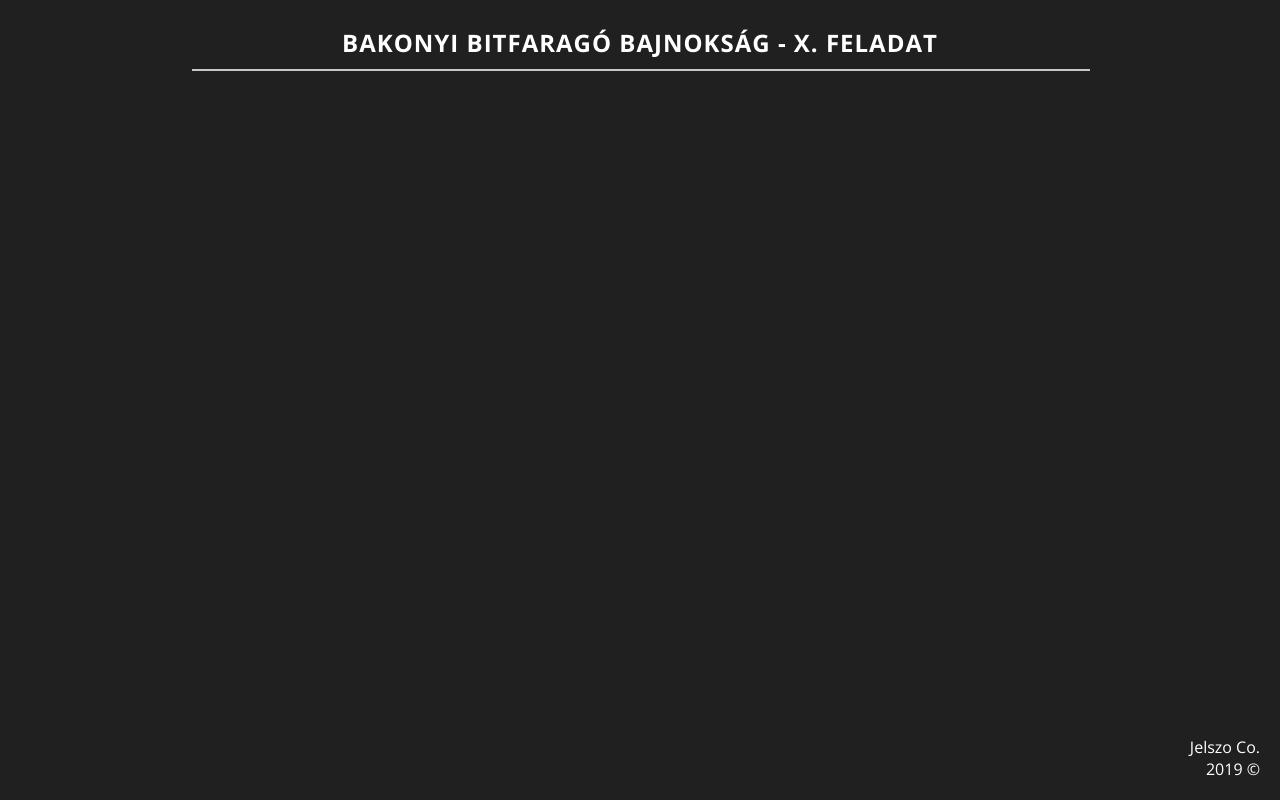
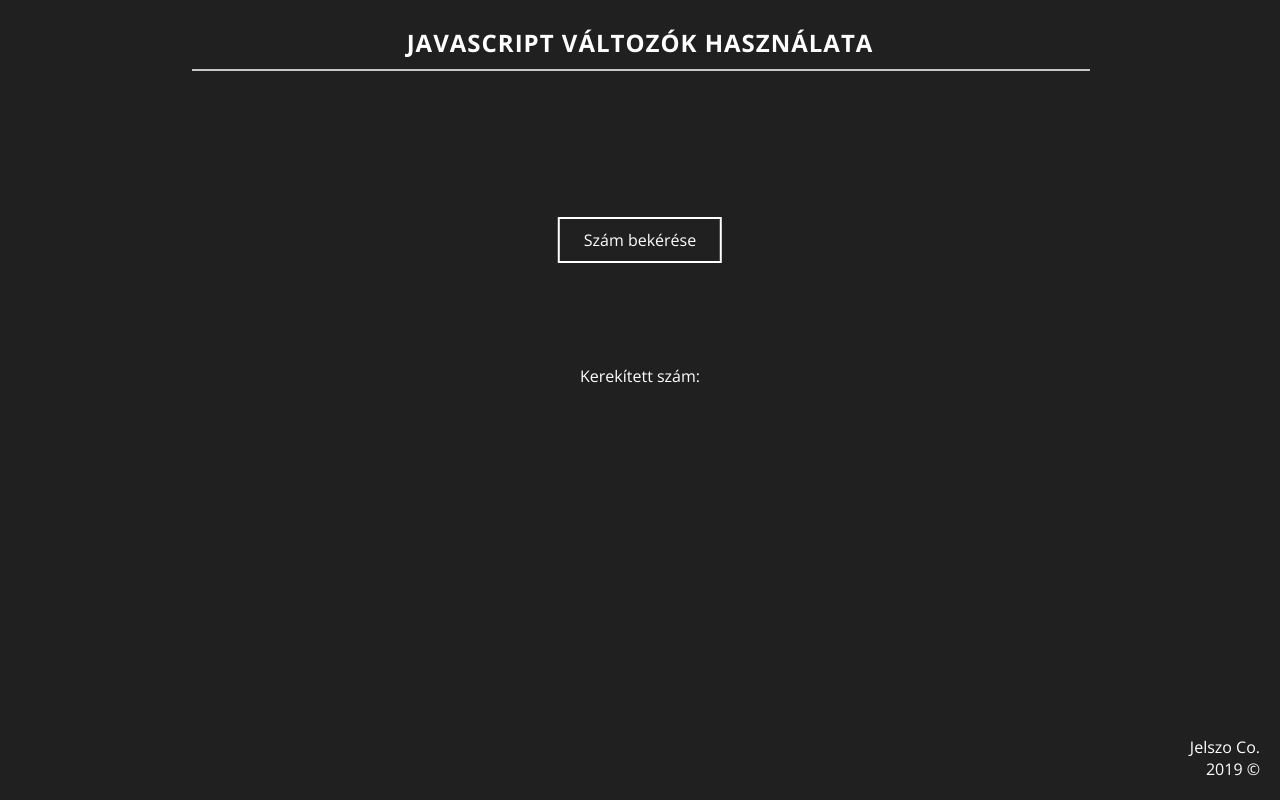
Before and after one commit to jelszo-co/b3-2019, a plain HTML site: page Round1/6/6.html in a window 1280 px wide. Drawn offline with nearby package versions, Linux system fonts and the light colour scheme.

Commit message:
Complete 6

```diff
--- a/Round1/6/6.html
+++ b/Round1/6/6.html
@@ -12,7 +12,7 @@
 
 		<link rel="shortcut icon" href="../../favicon.png" />
 
-		<title>B3 | X. feladat</title>
+		<title>B3 | 6. feladat</title>
 		<style>
 			@font-face {
 				font-family: Open Sans;
@@ -56,6 +56,37 @@
 				opacity: 0.75;
 			}
 
+			#prompt {
+				position: absolute;
+				top: 30%;
+				left: 50%;
+				transform: translate(-50%, -50%);
+				border: 2px solid white;
+				background: #202020;
+				color: white;
+				cursor: pointer;
+				font-family: Open Sans;
+				border: 2px solid white;
+				transition: all 0.2s;
+				padding: 10px 24px;
+				text-align: center;
+				text-decoration: none;
+				display: inline-block;
+				font-size: 16px;
+			}
+
+			#prompt:hover {
+				background-color: white;
+				color: #202020;
+			}
+
+			.roundNum {
+				position: absolute;
+				top: 45%;
+				left: 50%;
+				transform: translate(-50%, -50%);
+			}
+
 			footer {
 				position: absolute;
 				right: 0;
@@ -64,12 +95,23 @@
 				text-align: right;
 			}
 		</style>
+		<script>
+			const promptFloat = () => {
+				let float = prompt("Adj meg egy lebegőpontos számot:"),
+					el = document.getElementById("round");
+				el.innerHTML = Math.round(float);
+			};
+		</script>
 	</head>
 	<body>
 		<div class="header">
-			<h1>Bakonyi Bitfaragó Bajnokság - X. feladat</h1>
+			<h1>Javascript változók használata</h1>
 			<hr />
 		</div>
+
+		<button id="prompt" onclick="promptFloat()">Szám bekérése</button>
+
+		<p class="roundNum">Kerekített szám: <span id="round"></span></p>
 
 		<footer>
 			Jelszo Co. <br />
```
